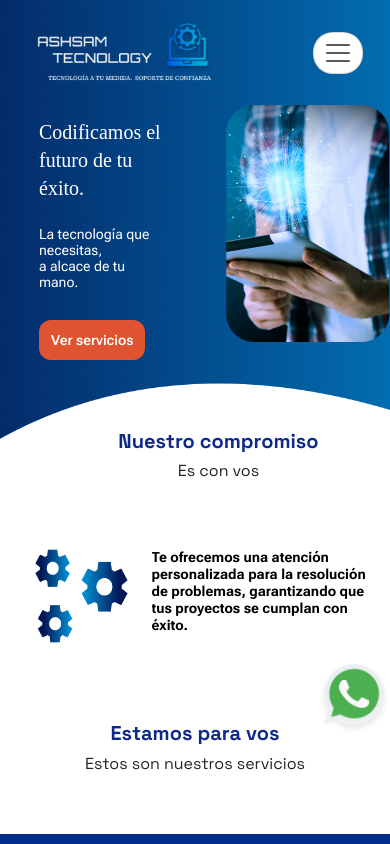
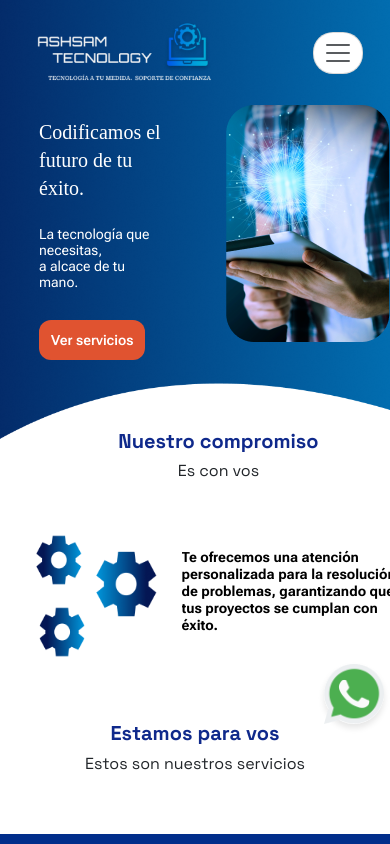
Before and after one commit to javiergp23/ashtech, a React (Vite) app: page / in a window 390 px wide. Shown: the top 844 px of the page. Built offline with nearby package versions, Linux system fonts and the light colour scheme; a web font is replaced by a local one.

Commit message:
fix responsive mobile

```diff
--- a/src/components/description.css
+++ b/src/components/description.css
@@ -13,8 +13,8 @@
   }
 
   .image-container {
-    width: 100px;
-    height: 100px;
+    width: 130px;
+    height: 130px;
   }
 
   .rotating-image {
@@ -86,3 +86,123 @@
       opacity: 0;
     }
   }
+
+  @media (min-width: 321px) and (max-width: 480px) {
+    .container {
+      display: flex;
+      justify-content: center;
+      align-items: center;
+      width: 600px;
+      height: 70%;
+    }
+
+    .content {
+      display: flex;
+      align-items: center;
+      gap: 20px;
+    }
+
+    .image-container {
+      width: 130px;
+      height: 130px;
+    }
+
+    .rotating-image {
+      width: 100%;
+      height: 100%;
+      transform-origin: center;
+      transition: transform 0.4s ease-in-out;
+    }
+
+    .image-container.animate .rotating-image {
+      animation: swing 1s ease-in-out;
+    }
+
+    @keyframes swing {
+      0% {
+        transform: rotate(0deg);
+      }
+      /* Gira hacia un lado */
+      50% {
+        transform: rotate(190deg);
+      }
+      100% {
+        transform: rotate(0deg);
+      }
+    }
+
+    .text-container {
+      width: 230px;
+      overflow: hidden;
+      height: 200px; /* Altura del texto visible */
+      display: flex;
+      align-items: center;
+      position: relative;
+      margin-top: 30px;
+    }
+
+    .animated-text {
+      position: absolute;
+      font-size: 18px;
+      font-weight: bold;
+      color: black;
+    }
+
+    .animated-text-style{
+      font-size: 14px;
+      font-family: Roboto Flex;
+      line-height: 17px;
+      text-align: left;
+    }
+    /* Cambia el texto al mismo tiempo que gira la imagen */
+    .text-animate {
+      animation: slideText 1s ease-in-out;
+    }
+
+    /* Animación de rotación */
+    @keyframes slideText {
+      0% {
+        transform: translateY(0);
+        opacity: 1;
+      }
+      /* Se mueve hacia arriba */
+      50% {
+        transform: translateY(50px);
+        opacity: 0.5;
+      }
+      /* Regresa a la posición inicial */
+      100% {
+        transform: translateY(150px);
+        opacity: 0;
+      }
+    }
+  }
+
+  /* Teléfonos grandes (481px - 767px) */
+  @media (min-width: 481px) and (max-width: 767px) {
+    /* Estilos para teléfonos grandes o phablets */
+
+  }
+
+  /* Tablets en orientación vertical (768px - 1024px) */
+  @media (min-width: 768px) and (max-width: 1024px) {
+    /* Estilos para tablets en orientación vertical */
+  }
+
+
+
+  /* Pantallas de escritorio pequeñas (1281px - 1440px) */
+  @media (min-width: 1281px) and (max-width: 1440px) {
+    /* Estilos para pantallas de escritorio pequeñas */
+
+  }
+
+  /* Pantallas de escritorio grandes (1441px - 1920px) */
+  @media (min-width: 1441px) and (max-width: 1920px) {
+    /* Estilos para pantallas de escritorio grandes */
+  }
+
+  /* Pantallas 4K y superiores (más de 1920px) */
+  @media (min-width: 1921px) {
+    /* Estilos para pantallas muy grandes (4K) */
+  }
--- a/src/layouts/Testimonials.jsx
+++ b/src/layouts/Testimonials.jsx
@@ -13,8 +13,8 @@ export default function Testimonials(){
                 <div className='carousel-testimonial-container'>
                     <CarouselTestimonial/>
                 </div>
-                {/* <img className='img-background img-background_1' src="/src/assets/engranaje1.png" alt="engranaje-1" />
-                <img className='img-background img-background_2' src="/src/assets/engranaje2.png" alt="engranaje-2" /> */}
+                <img className='img-background img-background_1' src="/src/assets/engranaje1.png" alt="engranaje-1" />
+                <img className='img-background img-background_2' src="/src/assets/engranaje2.png" alt="engranaje-2" />
             </div>
         </>
     )
--- a/src/layouts/heroSection.css
+++ b/src/layouts/heroSection.css
@@ -103,11 +103,9 @@
 }
 
 .ofert-container{
-    width: 70%;
-    margin: auto;
+    width: 90%;
     display: flex;
     align-items: center;
-    margin-bottom: 0;
 }
 
 .frame-1{
@@ -243,10 +241,9 @@
     }
     .ofert-container{
         width: 90%;
-        margin: auto;
         display: flex;
         align-items: center;
-        margin-bottom: 5%;
+        margin: auto;
     }
 }
 
--- a/src/layouts/testimonials.css
+++ b/src/layouts/testimonials.css
@@ -49,6 +49,7 @@
         height: 60%;
         position: relative;
         height: 420px;
+        z-index: 2;
     }
     .test-title{
         font-size: 12px;
@@ -75,7 +76,11 @@
         position: absolute;
         top: 0.2px;
     }
-
+    .carousel-testimonial-container{
+        overflow: visible;
+        z-index: 1;
+    }
+}
 
 /* Teléfonos grandes (481px - 767px) */
 @media (min-width: 481px) and (max-width: 767px) {
```
